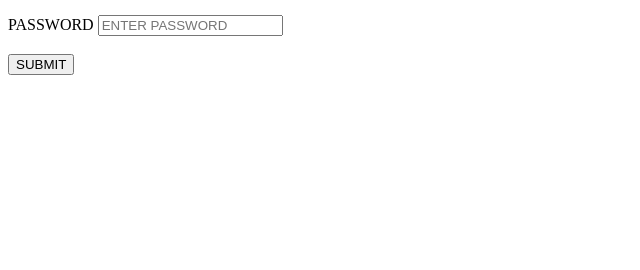
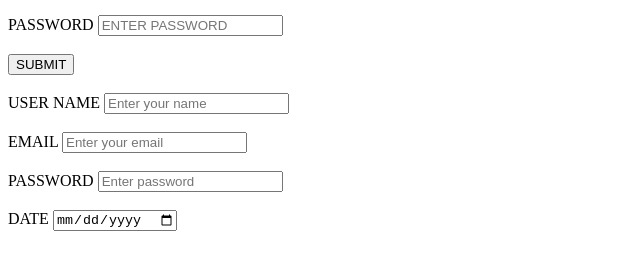
Before and after one commit to ranabherideepika/frontend-assignment, a plain HTML site: page index.html in a window 1280 px wide. Shown: the part 104-374 px from the top of the page, without its empty margins (0-640 px from the left). Drawn offline with Linux system fonts and the light colour scheme.

Commit message:
question2

```diff
--- a/index.html
+++ b/index.html
@@ -18,7 +18,22 @@
         <br>
         <br>
         <button>SUBMIT</button>
+        <br><br>
     </form>
-
+    <!-- 2nd question-->
+     <form action="">
+        <label for="USER NAME">USER NAME</label>
+        <input type="text" id="USER NAME" placeholder="Enter your name">
+        <br><br>
+        <label for="email" >EMAIL</label>
+        <input type="email" id="email" placeholder="Enter your email">
+        <br><br>
+        <label for="password">PASSWORD</label>
+        <input type="password" id="password" placeholder="Enter password">
+        <br><br>
+        <label for="date">DATE</label>
+        <input type="date" id="date" >
+        <br><br>
+     </form>
 </body>
 </html>
```
